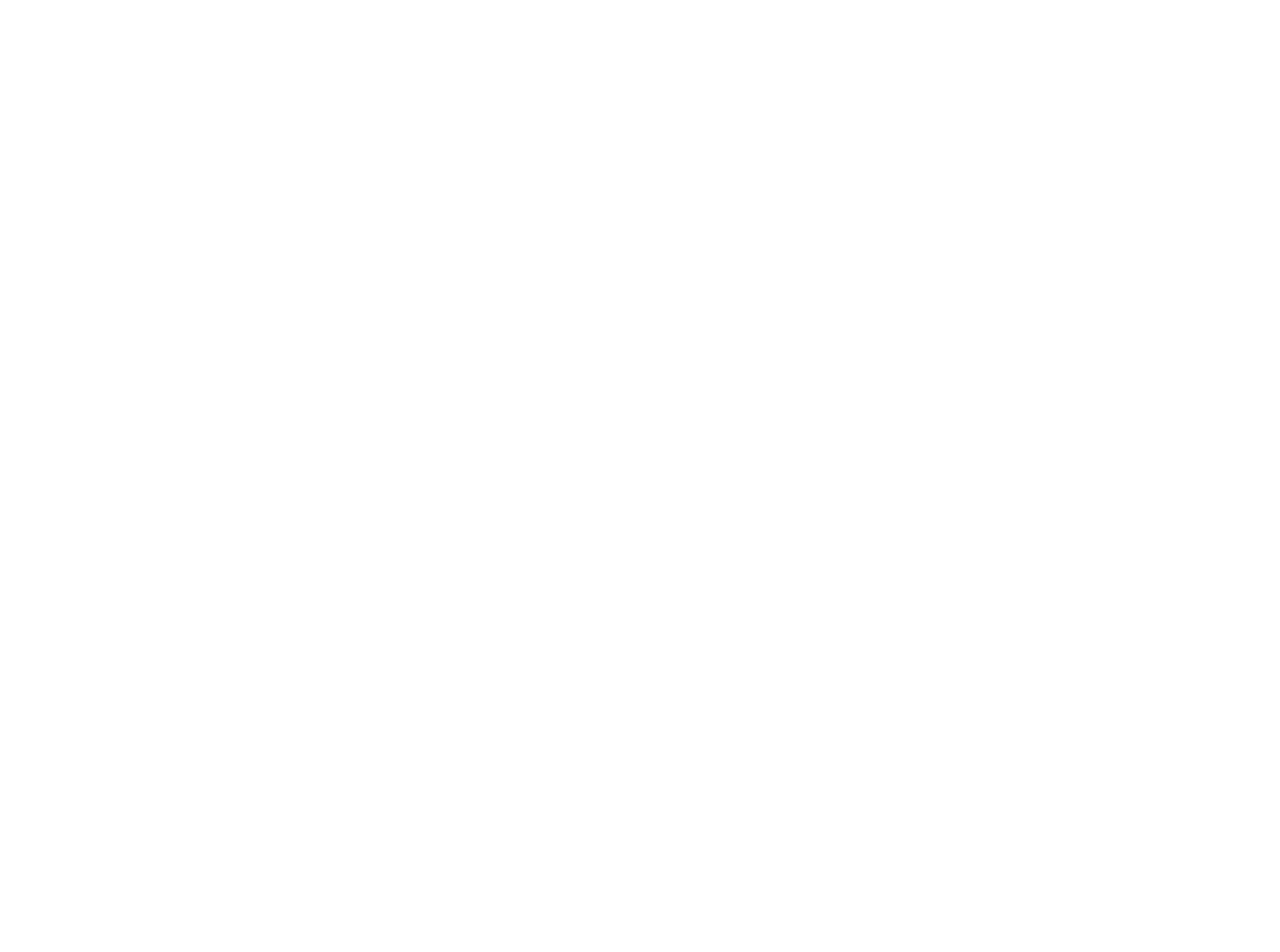
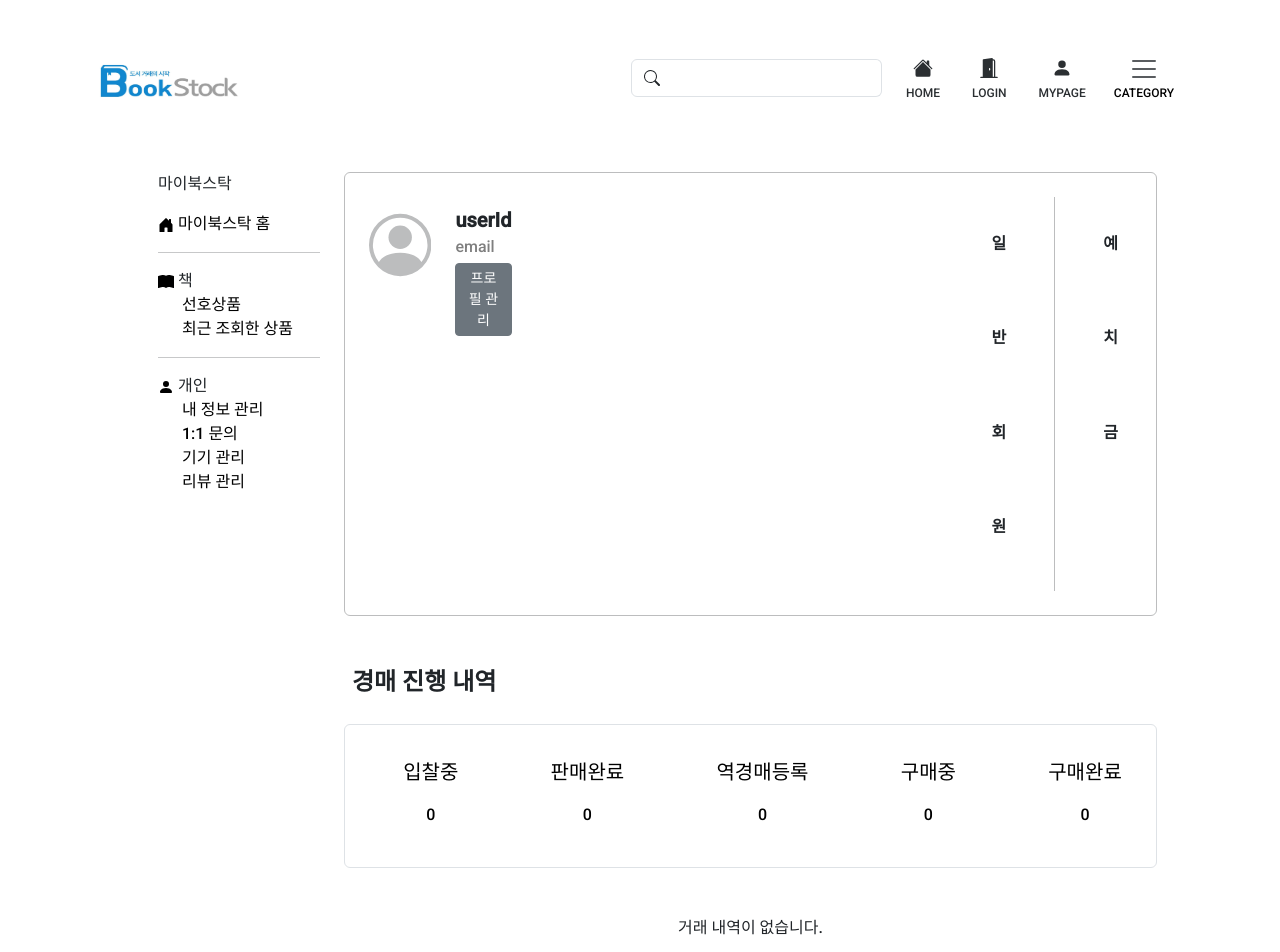
Before and after one commit to kimjun14/Bookstock, a React (Create React App) app in the folder bookstok-app/: page /mypage in a window 1280 px wide. Before the commit this address had no page. Shown: the top 952 px of the page. Before the commit the page ends 800 px from the top, so only its background shows below. Built offline with nearby package versions, Linux system fonts and the light colour scheme.

Commit message:
mypage.js 작성 / header에 mypage 링크 추가 / app.js 에 라우터 추가 / 유상민

```diff
--- a/bookstok-app/src/App.js
+++ b/bookstok-app/src/App.js
@@ -6,6 +6,7 @@ import SearchResult from "./pages/searchResult";
 import Trading from "./pages/Trading";
 import MainPage from "./pages/mainPage";
 import Register from "./pages/register";
+import MyPage from "./pages/myPage";
 
 function App() {
   return (
@@ -17,6 +18,7 @@ function App() {
           <Route path="/searchResult" element={<SearchResult />} />
           <Route path="/trading" element={<Trading />} />
           <Route path="/register" element={<Register />} />
+          <Route path="/mypage" element={<MyPage />} />
         </Route>
       </Routes>
     </Router>
--- a/bookstok-app/src/components/Layout/header.js
+++ b/bookstok-app/src/components/Layout/header.js
@@ -52,7 +52,7 @@ const Header = function () {
                             </a>
                         </li> */}
                         <li className="nav-item">
-                            <a className="nav-link text-secondary-emphasis" href="/" style={{ display: 'flex', flexDirection: 'column', alignItems: 'center', marginTop: '3px' }}> {/* 마이 페이지 */}
+                            <a className="nav-link text-secondary-emphasis" href="/mypage" style={{ display: 'flex', flexDirection: 'column', alignItems: 'center', marginTop: '3px' }}> {/* 마이 페이지 */}
                                 <svg xmlns="http://www.w3.org/2000/svg" width="20" height="20" fill="currentColor" className="bi bi-person-fill" viewBox="0 0 16 16">
                                     <path d="M3 14s-1 0-1-1 1-4 6-4 6 3 6 4-1 1-1 1H3Zm5-6a3 3 0 1 0 0-6 3 3 0 0 0 0 6Z" />
                                 </svg>
--- /dev/null
+++ b/bookstok-app/src/pages/myPage/index.js
@@ -0,0 +1,121 @@
+import { Link } from "react-router-dom";
+
+const MyPage = () => {
+    return(
+        <div className="container">
+        <div className="row">
+            <div className="col-md-2" style={{ marginLeft: "4rem" }}>
+                <p>마이북스탁</p>
+                <Link to="/mypage" className="text-decoration-none">
+                    <svg xmlns="http://www.w3.org/2000/svg" width="16" height="16" fill="black" className="bi bi-house-door-fill" viewBox="0 0 16 16">
+                        <path d="M6.5 14.5v-3.505c0-.245.25-.495.5-.495h2c.25 0 .5.25.5.5v3.5a.5.5 0 0 0 .5.5h4a.5.5 0 0 0 .5-.5v-7a.5.5 0 0 0-.146-.354L13 5.793V2.5a.5.5 0 0 0-.5-.5h-1a.5.5 0 0 0-.5.5v1.293L8.354 1.146a.5.5 0 0 0-.708 0l-6 6A.5.5 0 0 0 1.5 7.5v7a.5.5 0 0 0 .5.5h4a.5.5 0 0 0 .5-.5Z"/>
+                    </svg>
+                    <span className="text-black"> 마이북스탁 홈</span>
+                </Link>
+                <hr />
+
+                <svg xmlns="http://www.w3.org/2000/svg" width="16" height="16" fill="black" className="bi bi-book-fill" viewBox="0 0 16 16">
+                    <path d="M8 1.783C7.015.936 5.587.81 4.287.94c-1.514.153-3.042.672-3.994 1.105A.5.5 0 0 0 0 2.5v11a.5.5 0 0 0 .707.455c.882-.4 2.303-.881 3.68-1.02 1.409-.142 2.59.087 3.223.877a.5.5 0 0 0 .78 0c.633-.79 1.814-1.019 3.222-.877 1.378.139 2.8.62 3.681 1.02A.5.5 0 0 0 16 13.5v-11a.5.5 0 0 0-.293-.455c-.952-.433-2.48-.952-3.994-1.105C10.413.809 8.985.936 8 1.783z"/>
+                </svg>
+                <span> 책</span>
+                <br />
+
+                <Link to="/" className="ms-4 text-decoration-none text-black">선호상품</Link><br />
+                <Link to="/" className="ms-4 text-decoration-none text-black">최근 조회한 상품</Link><br />
+                <hr />
+
+                <svg xmlns="http://www.w3.org/2000/svg" width="16" height="16" fill="black" className="bi bi-person-fill" viewBox="0 0 16 16">
+                    <path d="M3 14s-1 0-1-1 1-4 6-4 6 3 6 4-1 1-1 1H3Zm5-6a3 3 0 1 0 0-6 3 3 0 0 0 0 6Z"/>
+                </svg>
+                <span> 개인</span>
+                <br />
+
+                <Link className="ms-4 text-decoration-none text-black" to="/">내 정보 관리</Link><br />
+                <Link className="ms-4 text-decoration-none text-black" to="/">1:1 문의</Link><br />
+                <Link className="ms-4 text-decoration-none text-black" to="/">기기 관리</Link><br />
+                <Link className="ms-4 text-decoration-none text-black" to="/">리뷰 관리</Link><br />
+            </div>
+
+            <div className="col-md-9" style={{marginTop: "10px;"}}>
+                <div className="col-md-12 p-4 rounded d-flex flex-row" style={{border: "1px solid #bcbdbe"}}>
+                    <svg xmlns="http://www.w3.org/2000/svg" width="96" height="96" fill="#bcbdbe" className="bi bi-person-circle" viewBox="0 0 16 16">
+                        <path d="M11 6a3 3 0 1 1-6 0 3 3 0 0 1 6 0z"/>
+                        <path fill-rule="evenodd" d="M0 8a8 8 0 1 1 16 0A8 8 0 0 1 0 8zm8-7a7 7 0 0 0-5.468 11.37C3.242 11.226 4.805 10 8 10s4.757 1.225 5.468 2.37A7 7 0 0 0 8 1z"/>
+                    </svg>
+
+                    <div className="ms-4 mt-2" style={{border: "0px solid blue"}}>
+                        <span>
+                            <b className="fs-5">userId</b>
+                        </span><br />
+                        <span className="text-black-50">
+                            email
+                        </span><br />
+                        <button className="mt-1 btn btn-secondary btn-sm">프로필 관리</button>
+                    </div>
+
+                    <div style={{borderRight: "1px solid #bcbdbe", lineHeight: "5.9rem", marginLeft: "27rem"}}>
+                        <p className="mx-5">
+                            <b>일반회원</b>
+                        </p>
+                    </div>
+
+                    <div style={{lineHeight: "5.9rem", marginLeft: "3rem"}}>
+                        <p>
+                            <b>예치금</b>
+                        </p>
+                    </div>
+                </div>
+
+                <div className="fs-4 mt-5 mb-4 ms-2 fw-bold">경매 진행 내역</div>
+
+                <div className="border rounded">
+                    <div className="d-flex flex-row mb-3 justify-content-around">
+                        <div className="p-2 ms-4">
+                            <Link to="#" className="text-decoration-none">
+                                <p className="fs-5 mt-4 text-black">입찰중</p>
+                                <p className="text-center text-black">0</p>
+                            </Link>
+                        </div>
+
+                        <div className="p-2 ms-4">
+                            <Link to="#" className="text-decoration-none">
+                                <p className="fs-5 mt-4 text-black">판매완료</p>
+                                <p className="text-center text-black">0</p>
+                            </Link>
+                        </div>
+
+                        <div className="p-2 ms-4">
+                            <Link to="#" className="text-decoration-none">
+                                <p className="fs-5 mt-4 text-black">역경매등록</p>
+                                <p className="text-center text-black">0</p>
+                            </Link>
+                        </div>
+
+                        <div className="p-2 ms-4">
+                            <Link to="#" className="text-decoration-none">
+                                <p className="fs-5 mt-4 text-black">구매중</p>
+                                <p className="text-center text-black">0</p>
+                            </Link>
+                        </div>
+
+                        <div className="p-2 ms-4">
+                            <Link to="#" className="text-decoration-none">
+                                <p className="fs-5 mt-4 text-black">구매완료</p>
+                                <p className="text-center text-black">0</p>
+                            </Link>
+                        </div>
+                    </div>
+                </div>
+
+                <div className="mt-5 ">
+                    <div>
+                        <p className="text-center">거래 내역이 없습니다.</p>
+                    </div>
+                </div>
+            </div>
+        </div>
+    </div>
+    );
+};
+
+export default MyPage;
```
Also changed, not shown: 1 other file (tests, documents, lock files or other folders).
